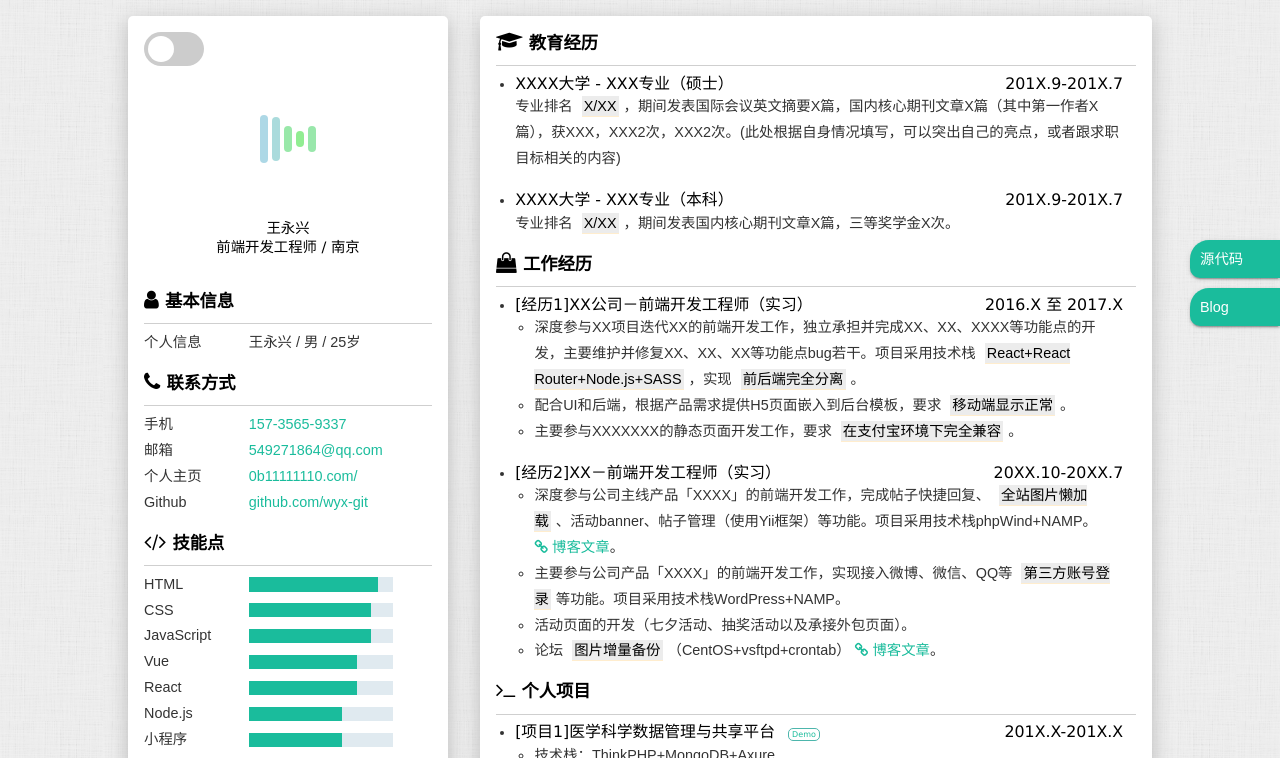
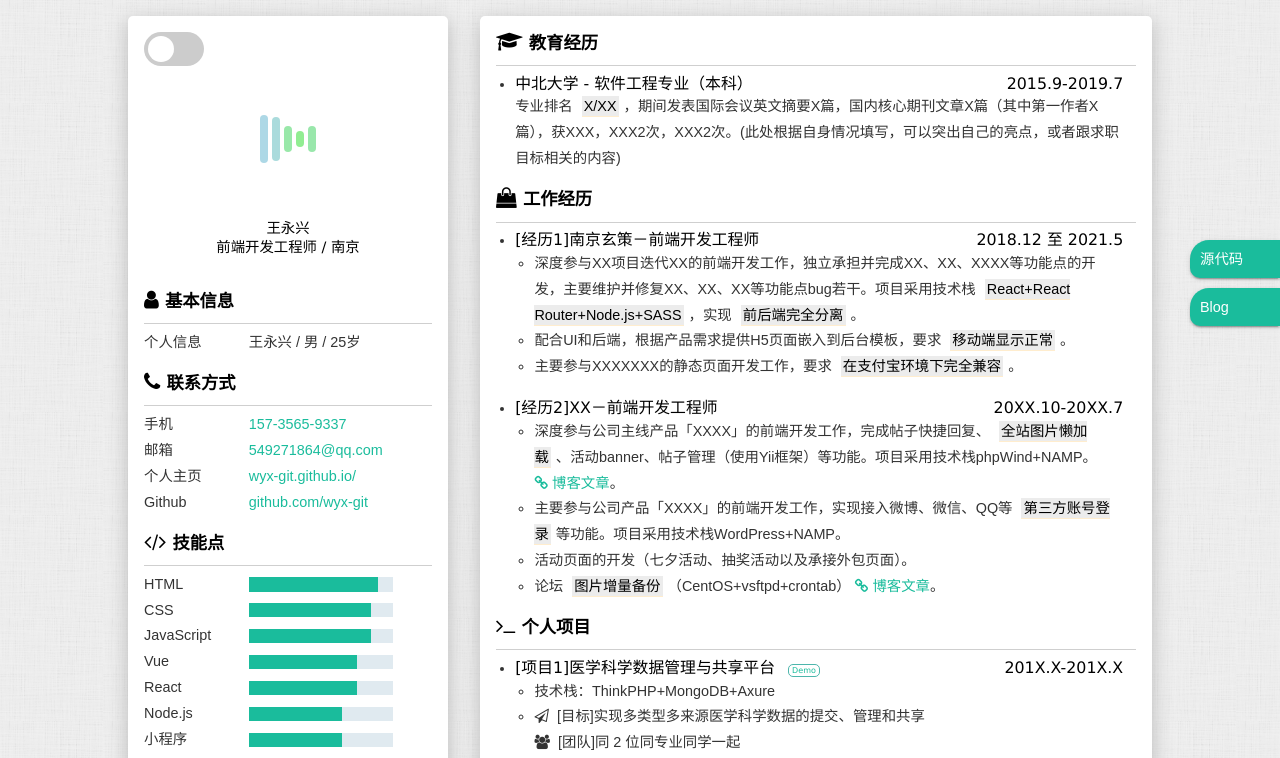
Before and after one commit to wyx-git/wyx-resume, a plain HTML site: page index.html in a window 1280 px wide. Shown: the top 758 px of the page. Drawn offline with Linux system fonts and the light colour scheme.

Commit message:
Update index.html

```diff
--- a/index.html
+++ b/index.html
@@ -117,7 +117,7 @@
                     </li>
                     <li>
                         <label>个人主页</label>
-                        <a href="http://0b11111110.com/" target="_blank">0b11111110.com/</a>
+                        <a href="https://wyx-git.github.io/" target="_blank">wyx-git.github.io/</a>
                     </li>
                     <li>
                         <label>Github</label>
@@ -200,12 +200,12 @@
                 <ul>
                     <li>
                         <h3>
-                            <span>XXXX大学 - XXX专业（硕士）</span>
-                            <time>201X.9-201X.7</time>
+                            <span>中北大学 - 软件工程专业（本科）</span>
+                            <time>2015.9-2019.7</time>
                         </h3>
                         <p>专业排名
                             <mark>X/XX</mark>，期间发表国际会议英文摘要X篇，国内核心期刊文章X篇（其中第一作者X篇），获XXX，XXX2次，XXX2次。(此处根据自身情况填写，可以突出自己的亮点，或者跟求职目标相关的内容)</p>
-                    </li>
+<!--                     </li>
                     <li>
                         <h3>
                             <span>XXXX大学 - XXX专业（本科）</span>
@@ -213,7 +213,7 @@
                         </h3>
                         <p>专业排名
                             <mark>X/XX</mark>，期间发表国内核心期刊文章X篇，三等奖学金X次。</p>
-                    </li>
+                    </li> -->
                 </ul>
             </section>
 
@@ -225,8 +225,8 @@
                 <ul>
                     <li>
                         <h3>
-                            <span>[经历1]XX公司－前端开发工程师（实习）</span>
-                            <time>2016.X 至 2017.X</time>
+                            <span>[经历1]南京玄策－前端开发工程师</span>
+                            <time>2018.12 至 2021.5</time>
                         </h3>
                         <ul class="info-content">
                             <li>深度参与XX项目迭代XX的前端开发工作，独立承担并完成XX、XX、XXXX等功能点的开发，主要维护并修复XX、XX、XX等功能点bug若干。项目采用技术栈
@@ -240,7 +240,7 @@
                     </li>
                     <li>
                         <h3>
-                            <span>[经历2]XX－前端开发工程师（实习）</span>
+                            <span>[经历2]XX－前端开发工程师</span>
                             <time>20XX.10-20XX.7</time>
                         </h3>
                         <ul class="info-content">
```
